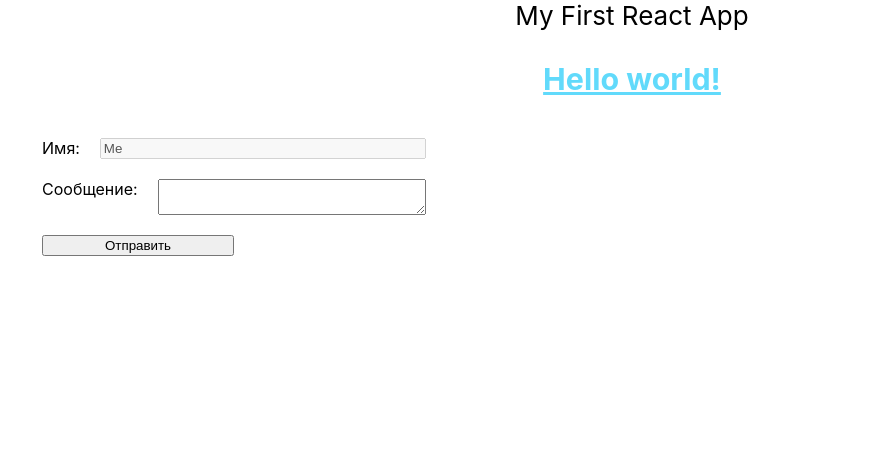
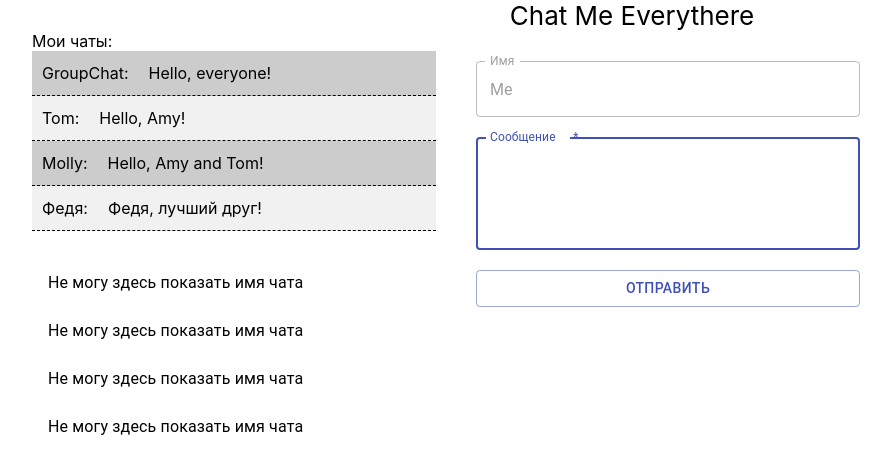
Before and after one commit to Rome44100/GB_react, a React (Create React App) app: page / in a window 1280 px wide. Shown: the top 474 px of the page, without its empty margins (8-899 px from the left). Built offline with nearby package versions, Linux system fonts and the light colour scheme.

Commit message:
Complete Lesson 3

```diff
--- a/package.json
+++ b/package.json
@@ -3,6 +3,7 @@
   "version": "0.1.0",
   "private": true,
   "dependencies": {
+    "@material-ui/core": "^4.12.2",
     "@testing-library/jest-dom": "^5.14.1",
     "@testing-library/react": "^11.2.7",
     "@testing-library/user-event": "^12.8.3",
--- a/src/App.css
+++ b/src/App.css
@@ -37,6 +37,8 @@
 main {
   text-align: left;
   padding: 0 40px;
+  display: flex;
+  gap: 30px;
 }
 
 /** LIST **/
--- a/src/App.js
+++ b/src/App.js
@@ -1,4 +1,10 @@
 import './App.css';
+
+import { Button, TextField } from "@material-ui/core";
+
+import List from '@material-ui/core/List';
+import ListItem from '@material-ui/core/ListItem';
+import ListItemText from '@material-ui/core/ListItemText';
 
 import React from 'react';
 
@@ -14,6 +20,25 @@ const AUTHORS = {
 }
 
 function App() {
+  const [secondary, setSecondary] = React.useState(false);
+
+  const [ chatList, setChatList ] = React.useState([
+    { id: 1001, name: "GroupChat", desc: "Hello, everyone!" },
+    { id: 1002, name: "Tom", desc: "Hello, Amy!" },
+    { id: 1003, name: "Molly", desc: "Hello, Amy and Tom!" },
+    { id: 1004, name: "Федя", desc: "Федя, лучший друг!" }
+  ]);
+
+  function generate(element) {
+    return chatList.map((value) =>
+      React.cloneElement(element, {
+        key: value.id,
+        text: value.name,
+        desc: value.desc
+      }),
+    );
+  }
+
   const [ messageList, setMessageList ] = React.useState([
     // { id: 1001, author: "Amy", message: "Hello, everyone! Hello, everyone! Hello, everyone! Hello, everyone! Hello, everyone! Hello, everyone! Hello, everyone!" },
     // { id: 1002, author: "Tom", message: "Hello, Amy!" },
@@ -56,39 +81,79 @@ function App() {
   const submitHandler = (e) => {
     e.preventDefault();
 
+    const msgField = document.querySelector("#outlined-multiline-static");
+    if(msgField.value !== "") {
+
       setMessageList(currMessageList => ([
         ...currMessageList,
         { id: getCnt(currMessageList), author: AUTHORS.ME, message: msgVal }
       ]));
 
-    // console.log(messageList);
+    } else {
+      msgField.error = true;
+      msgField.helperText = "Значение не должно быть пустым!";
+    }
 
+    msgField.focus();
     setMsgVal("");
   };
 
   return (
     <div className="App">
       <header className="App-header">
-        My First React App
-        <h3>Hello world!</h3>
+        Chat Me Everythere
       </header>
       <main>
+        <div>
+          Мои чаты:<br />
+          { chatList.map((msg) =>
+            <div key={ msg.id } className="msgList">
+              <span>{ msg.name }:</span> <Message text={ msg.desc } />
+            </div>
+          ) }
+          <br />
+          <List>
+            {generate(
+              <ListItem>
+                <ListItemText
+                  primary="Не могу здесь показать имя чата"
+                  secondary={secondary ? "Secondary text" : null}
+                />
+              </ListItem>,
+            )}
+          </List>
+        </div>
+        <div>
           { messageList.map((msg) =>
             <div key={ msg.id } className="msgList">
               <span>{ msg.author }:</span> <Message text={ msg.message } />
             </div>
           ) }
           <form onSubmit={ submitHandler } className="addMsgForm">
-            <label>
-                Имя:
-                <input value={ AUTHORS.ME } disabled type="text" readOnly />
-            </label>
-            <label>
-                Сообщение:
-                <textarea value={ msgVal } required onChange={ handlerMsgVal } />
-            </label>
-            <input type="submit" value="Отправить" />
+            <TextField
+              style={{ marginTop: "20px" }}
+              id="outlined-basic"
+              label="Имя"
+              variant="outlined"
+              disabled
+              defaultValue={ AUTHORS.ME }
+            />
+            <TextField
+              id="outlined-multiline-static"
+              label="Сообщение"
+              multiline
+              rows={4}
+              variant="outlined"
+              value={ msgVal }
+              onChange={ handlerMsgVal }
+              autoFocus
+              required
+            />
+            <Button variant="outlined" color="primary" onClick={ submitHandler }>
+              Отправить
+            </Button>
           </form>
+        </div>
       </main>
     </div>
   );
```
Also changed, not shown: 1 other file (tests, documents, lock files or other folders). Lines whose indentation alone changed are shown as unchanged.
